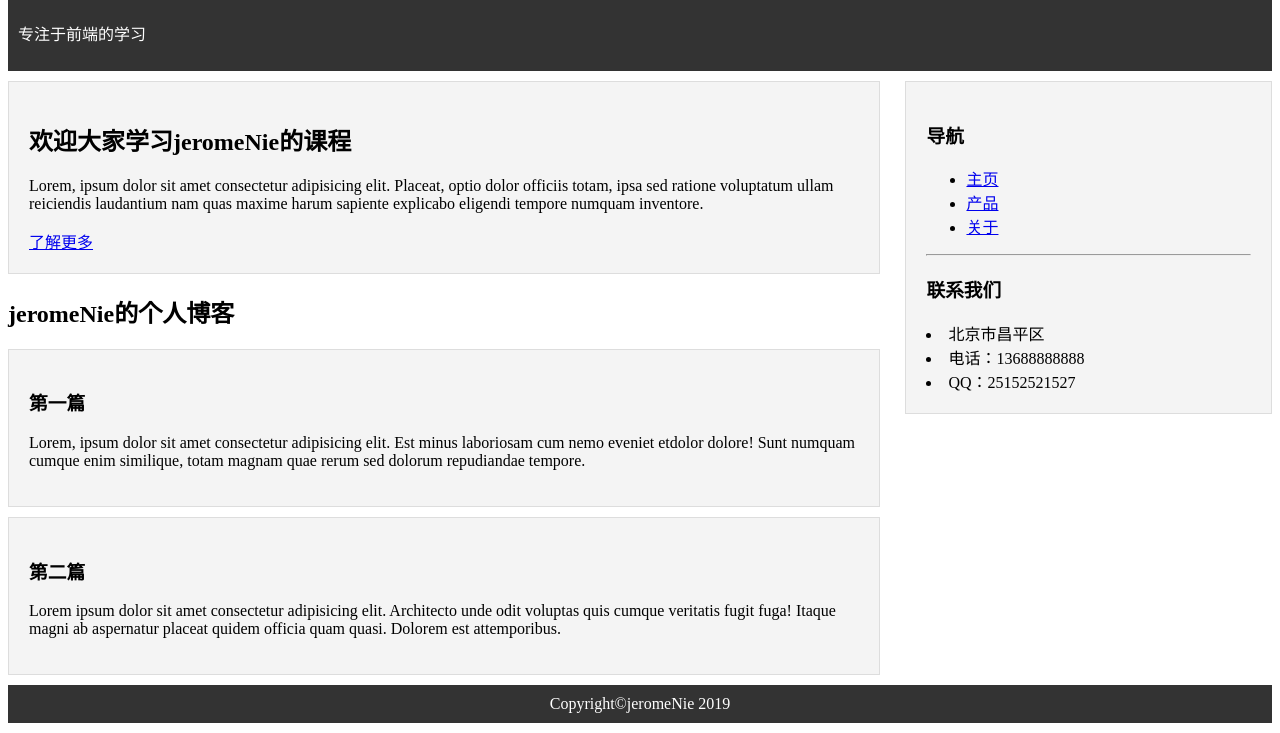
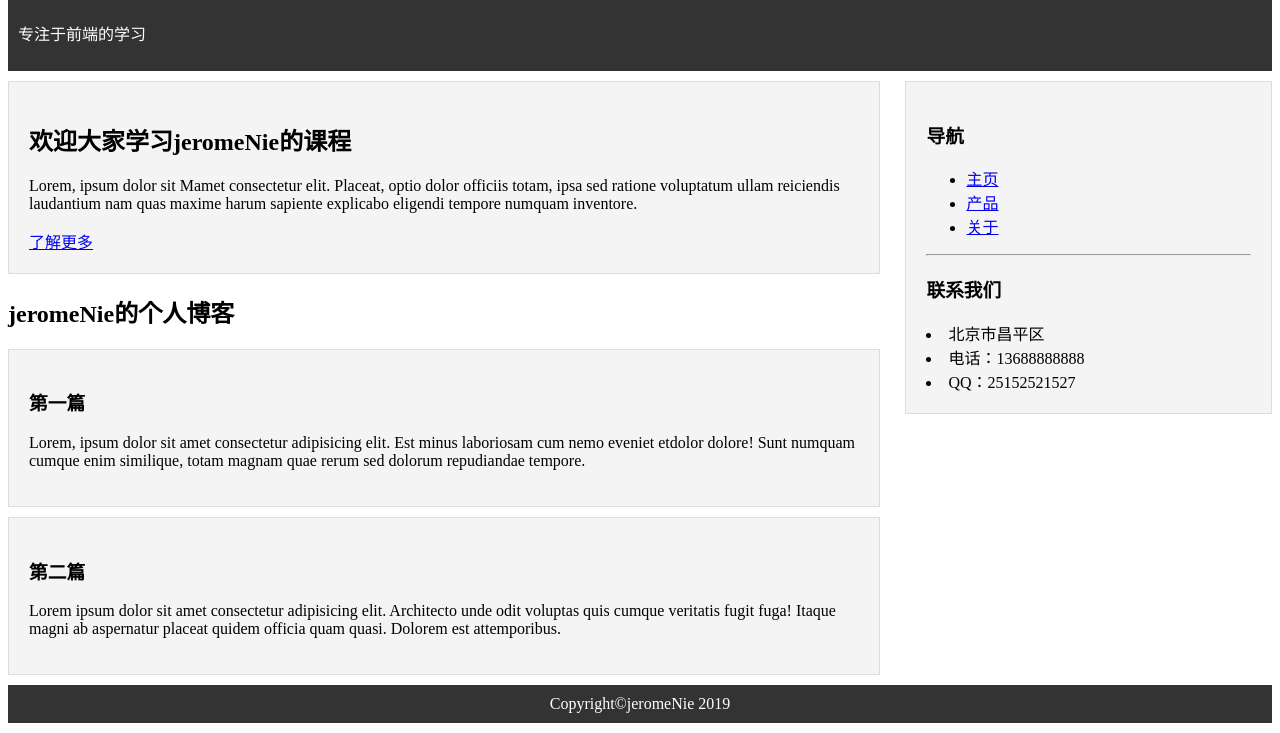
Before and after one commit to jeromeNie/jeromeNie.github.io, a plain HTML site: page lesson1.html in a window 1280 px wide. Shown: the part 77-810 px from the top of the page. Drawn offline with Linux system fonts and the light colour scheme.

Commit message:
Update lesson1.html

```diff
--- a/lesson1.html
+++ b/lesson1.html
@@ -7,6 +7,13 @@
     <meta http-equiv="X-UA-Compatible" content="ie=edge">
     <title>Document</title>
     <style>
+        body {
+            /* font-family: Arial, Helvetica, sans-serif;英文一般适用字体 */
+            /* font-family: '华文细黑', 'SimSun', '宋体';中文一般适用字体 */
+            font-family: 'Microsoft', '微软雅黑', STXihei;
+
+        }
+
         * {
             box-sizing: border-box;
         }
@@ -53,8 +60,11 @@
     <main class='sect'>
         <section class='card'>
             <h2>欢迎大家学习jeromeNie的课程</h2>
-            <p>Lorem, ipsum dolor sit amet consectetur adipisicing elit. Placeat, optio dolor officiis totam, ipsa sed
-                ratione voluptatum ullam reiciendis laudantium nam quas maxime harum sapiente explicabo eligendi tempore
+            <p>Lorem, ipsum dolor sit Mamet consectetur</span> elit. Placeat, optio
+                dolor officiis totam, ipsa sed
+                ratione voluptatum ullam reiciendis laudantium nam quas maxime
+                harum sapiente explicabo
+                eligendi tempore
                 numquam inventore.</p>
             <a href="#">了解更多</a>
         </section>
```
